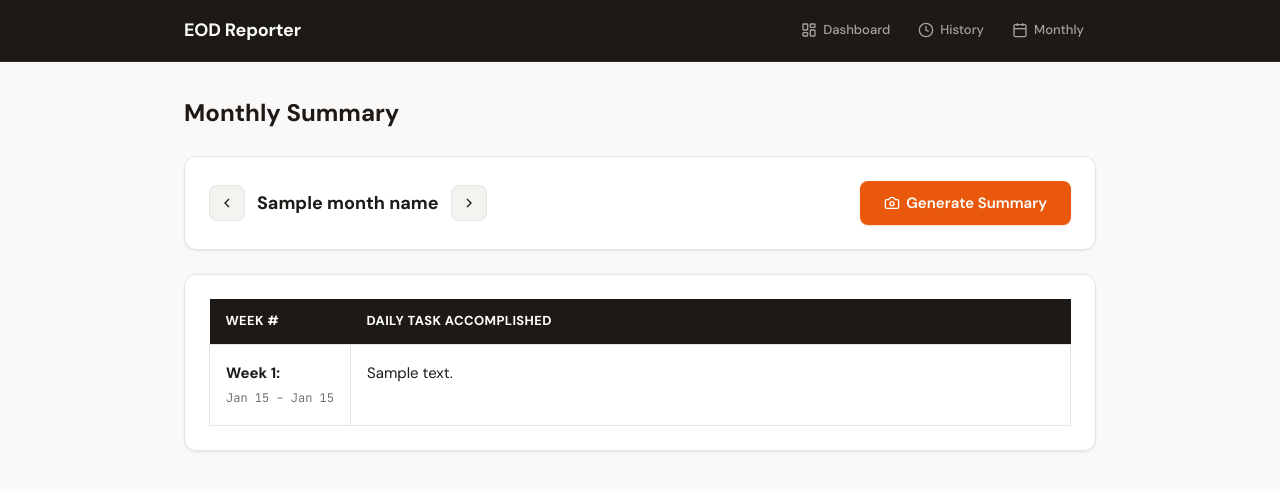
After one commit to jansencruz23/internship-eod-automation, a FastAPI app: template app/templates/monthly.html in a window 1280 px wide. The commit adds this page. Shown: the top 491 px of the page. Run offline with FastAPI, Linux system fonts and the light colour scheme; the template is opened without the code that fills it: most values are stand-ins (such as "Sample title", 1, 10 or a date in 2020); parts of the project's set-up code (start-up, migrations or seed data) failed here and were passed over.

Commit message:
feat: implement AI-driven monthly summary generation
Introduces a new monthly summary feature that aggregates daily EOD reports into
weekly summaries using LLM processing.

Key changes:
- Core: Refactored `llm.py` to use a lazy singleton for `ChatGoogleGenerativeAI`,
  providing shared access across multiple agents.
- Monthly Agent: Implemented work-week grouping logic and LLM-powered weekly
  summarization in `app/agent/monthly/nodes.py`.
- API: Added a `/generate-monthly-summary` endpoint to handle bulk report
  processing and monthly visualization.
- UI: Expanded the "Warm Terminal" design system in `style.css` with
  styles for summary tables, monthly controls, and week-over-week layouts.
- Integrations: Refined the Internity posting flow to support grouped
  activity data and AI-generated Internity-formatted reports.

```diff
--- a/app/services/report_service.py
+++ b/app/services/report_service.py
@@ -28,5 +28,10 @@ class ReportService:
     def get_history(self, db: Session, limit: int = 30) -> list[EODReport]:
         return self.repo.get_history(db, limit)
 
+    def get_by_month(
+        self, db: Session, year: int, month: int
+    ) -> list[EODReport]:
+        return self.repo.get_by_month(db, year, month)
+
 
 report_service = ReportService()
--- a/app/static/style.css
+++ b/app/static/style.css
@@ -705,3 +705,93 @@ input[type="time"]:focus {
     gap: 0.5rem;
   }
 }
+
+/* ── Monthly Summary ── */
+.monthly-controls {
+  display: flex;
+  justify-content: space-between;
+  align-items: center;
+  flex-wrap: wrap;
+  gap: 1rem;
+}
+.month-selector {
+  display: flex;
+  align-items: center;
+  gap: 0.75rem;
+}
+.month-label {
+  font-size: var(--text-lg);
+  font-weight: 700;
+  color: var(--foreground);
+  min-width: 10rem;
+  text-align: center;
+}
+.btn-nav {
+  display: inline-flex;
+  align-items: center;
+  justify-content: center;
+  width: 36px;
+  height: 36px;
+  background: var(--muted);
+  border: 1px solid var(--border);
+  border-radius: var(--radius-md);
+  color: var(--foreground);
+  cursor: pointer;
+  transition: all var(--duration-fast) var(--ease-out);
+}
+.btn-nav:hover {
+  background: var(--secondary-hover);
+  border-color: var(--border-strong);
+}
+
+.summary-table {
+  width: 100%;
+  border-collapse: collapse;
+  font-size: var(--text-base);
+}
+.summary-table thead th {
+  background: var(--foreground);
+  color: var(--primary-foreground);
+  font-family: var(--font-sans);
+  font-weight: 700;
+  font-size: var(--text-sm);
+  text-transform: uppercase;
+  letter-spacing: 0.03em;
+  padding: 0.75rem 1rem;
+  text-align: left;
+}
+.summary-table tbody td {
+  padding: 1rem;
+  border: 1px solid var(--border);
+  vertical-align: top;
+  line-height: 1.7;
+}
+.summary-table tbody tr:nth-child(even) td {
+  background: var(--muted);
+}
+.col-week {
+  width: 140px;
+  white-space: nowrap;
+}
+.week-label {
+  display: block;
+  font-weight: 700;
+  color: var(--foreground);
+}
+.week-dates {
+  display: block;
+  font-family: var(--font-mono);
+  font-size: var(--text-xs);
+  color: var(--muted-foreground);
+  margin-top: 0.125rem;
+}
+.col-summary {
+  color: var(--foreground);
+}
+
+@media (max-width: 600px) {
+  .monthly-controls { flex-direction: column; align-items: stretch; }
+  .month-selector { justify-content: center; }
+  .summary-table { font-size: var(--text-sm); }
+  .col-week { width: auto; }
+}
--- a/app/templates/base.html
+++ b/app/templates/base.html
@@ -23,6 +23,10 @@
                     <svg xmlns="http://www.w3.org/2000/svg" viewBox="0 0 24 24" fill="none" stroke="currentColor"><circle cx="12" cy="12" r="10"/><polyline points="12 6 12 12 16 14"/></svg>
                     History
                 </a>
+                <a href="/reports/monthly">
+                    <svg xmlns="http://www.w3.org/2000/svg" viewBox="0 0 24 24" fill="none" stroke="currentColor"><rect width="18" height="18" x="3" y="4" rx="2" ry="2"/><line x1="16" x2="16" y1="2" y2="6"/><line x1="8" x2="8" y1="2" y2="6"/><line x1="3" x2="21" y1="10" y2="10"/></svg>
+                    Monthly
+                </a>
             </div>
         </div>
     </nav>
--- /dev/null
+++ b/app/templates/monthly.html
@@ -0,0 +1,84 @@
+{% extends "base.html" %}
+{% block title %}Monthly Summary - EOD Reporter{% endblock %}
+
+{% block content %}
+<h1>Monthly Summary</h1>
+
+<section class="card">
+    <div class="monthly-controls">
+        <form method="get" action="/reports/monthly" class="month-selector">
+            <button type="submit" name="month" value="{{ month - 1 if month > 1 else 12 }}"
+                    class="btn-nav"
+                    {% if month > 1 %}
+                    onclick="this.form.querySelector('[name=year]').value='{{ year }}';"
+                    {% else %}
+                    onclick="this.form.querySelector('[name=year]').value='{{ year - 1 }}';"
+                    {% endif %}>
+                <svg xmlns="http://www.w3.org/2000/svg" width="16" height="16" viewBox="0 0 24 24" fill="none" stroke="currentColor" stroke-width="2"><path d="m15 18-6-6 6-6"/></svg>
+            </button>
+            <input type="hidden" name="year" value="{{ year }}">
+            <span class="month-label">{{ month_name }}</span>
+            <button type="submit" name="month" value="{{ month + 1 if month < 12 else 1 }}"
+                    class="btn-nav"
+                    {% if month < 12 %}
+                    onclick="this.form.querySelector('[name=year]').value='{{ year }}';"
+                    {% else %}
+                    onclick="this.form.querySelector('[name=year]').value='{{ year + 1 }}';"
+                    {% endif %}>
+                <svg xmlns="http://www.w3.org/2000/svg" width="16" height="16" viewBox="0 0 24 24" fill="none" stroke="currentColor" stroke-width="2"><path d="m9 18 6-6-6-6"/></svg>
+            </button>
+        </form>
+
+        {% if reports %}
+        <form method="post" action="/reports/generate-monthly-summary">
+            <input type="hidden" name="year" value="{{ year }}">
+            <input type="hidden" name="month" value="{{ month }}">
+            <button type="submit" class="btn-primary">
+                <svg xmlns="http://www.w3.org/2000/svg" width="16" height="16" viewBox="0 0 24 24" fill="none" stroke="currentColor" stroke-width="2"><path d="M14.5 4h-5L7 7H4a2 2 0 0 0-2 2v9a2 2 0 0 0 2 2h16a2 2 0 0 0 2-2V9a2 2 0 0 0-2-2h-3l-2.5-3z"/><circle cx="12" cy="13" r="3"/></svg>
+                Generate Summary
+            </button>
+        </form>
+        {% endif %}
+    </div>
+</section>
+
+{% if weekly_summaries %}
+<section class="card">
+    <table class="summary-table">
+        <thead>
+            <tr>
+                <th class="col-week">Week #</th>
+                <th class="col-summary">Daily Task Accomplished</th>
+            </tr>
+        </thead>
+        <tbody>
+            {% for week in weekly_summaries %}
+            <tr>
+                <td class="col-week">
+                    <span class="week-label">Week {{ week.week_number }}:</span>
+                    <span class="week-dates">{{ week.start_date.strftime("%b %#d") }} &ndash; {{ week.end_date.strftime("%b %#d") }}</span>
+                </td>
+                <td class="col-summary">{{ week.summary }}</td>
+            </tr>
+            {% endfor %}
+        </tbody>
+    </table>
+</section>
+
+{% elif reports %}
+<section class="card">
+    <div class="empty-state">
+        <svg xmlns="http://www.w3.org/2000/svg" width="32" height="32" viewBox="0 0 24 24" fill="none" stroke="currentColor" stroke-width="1.5"><path d="M12 20h9"/><path d="M16.5 3.5a2.121 2.121 0 0 1 3 3L7 19l-4 1 1-4L16.5 3.5z"/></svg>
+        <p>{{ reports|length }} report{{ "s" if reports|length != 1 }} found for {{ month_name }}. Click <strong>Generate Summary</strong> to create weekly summaries.</p>
+    </div>
+</section>
+
+{% else %}
+<section class="card">
+    <div class="empty-state">
+        <svg xmlns="http://www.w3.org/2000/svg" width="32" height="32" viewBox="0 0 24 24" fill="none" stroke="currentColor" stroke-width="1.5"><path d="M15 2H6a2 2 0 0 0-2 2v16a2 2 0 0 0 2 2h12a2 2 0 0 0 2-2V7Z"/><path d="M14 2v4a2 2 0 0 0 2 2h4"/></svg>
+        <p>No reports for {{ month_name }}. Try a different month.</p>
+    </div>
+</section>
+{% endif %}
+{% endblock %}
```
Also changed, not shown: app/agent/monthly/nodes.py (added, +137 -0 lines), app/agent/monthly/prompts.py (added, +42 -0 lines), app/api/v1/endpoints/pages.py (+29 -1 lines), app/api/v1/endpoints/reports.py (+39 -1 lines), app/repositories/report_repo.py (+13 -0 lines), app/agent/monthly/__init__.py (added).
